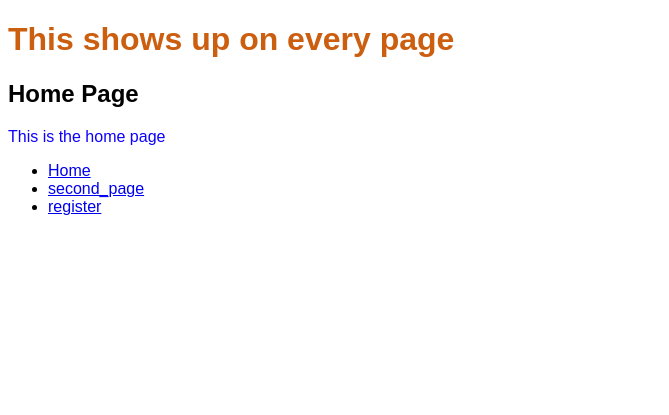
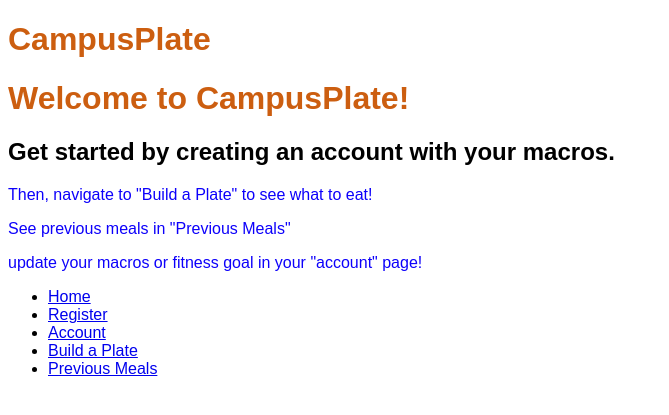
Before and after one commit to ahsanhr/SEO-project2-CampusPlate, a Flask app: page / in a window 1280 px wide. Shown: the top 415 px of the page, without its empty margins (0-669 px from the left). Run offline with Flask 3, Linux system fonts and the light colour scheme.

Commit message:
more layout for the front end, basic structure defined

```diff
--- a/app.py
+++ b/app.py
@@ -32,8 +32,30 @@ db = SQLAlchemy(app)
 @app.route("/")
 @app.route("/home")
 def home():
-    return render_template('home.html', subtitle='Home Page', text='This is the home page')
+    return render_template('home.html')
 
+@app.route("/account")
+def about():
+    return render_template('account.html')
+
+@app.route("/register", methods=['GET', 'POST'])
+def register():
+    form = RegistrationForm()
+    if form.validate_on_submit():
+        user = User(username=form.username.data, email=form.email.data, password=form.password.data)
+        db.session.add(user)
+        db.session.commit()
+        flash(f'Account created for {form.username.data}!', 'success')
+        return redirect(url_for('account'))
+    return render_template('register.html', title='Register', form=form)
+
+@app.route("/build_a_plate")
+def build_a_plate():
+    return render_template('build_a_plate.html')
+
+@app.route("/previous_meals")
+def previous_meals():
+    return render_template('previous_meals.html')
 
 
 with app.app_context():
--- /dev/null
+++ b/templates/account.html
@@ -0,0 +1,4 @@
+{% extends "layout.html" %}
+{% block content %}
+    <h1>this is the account screen</h1>
+{% endblock content %}
--- /dev/null
+++ b/templates/build_a_plate.html
@@ -0,0 +1,4 @@
+{% extends "layout.html" %}
+{% block content %}
+    <h1>this is the build a plate screen</h1>
+{% endblock content %}
--- a/templates/home.html
+++ b/templates/home.html
@@ -1,5 +1,8 @@
 {% extends "layout.html" %}
 {% block content %}
-    <h2>{{ subtitle }}</h2>
-    <p>{{ text }}</p>
+    <h1>Welcome to CampusPlate!</h1>
+    <h2>Get started by creating an account with your macros.</h2>
+    <p>Then, navigate to "Build a Plate" to see what to eat!</p>
+    <p>See previous meals in "Previous Meals"</p>
+    <p>update your macros or fitness goal in your "account" page!</p>
 {% endblock content %}
--- a/templates/layout.html
+++ b/templates/layout.html
@@ -3,7 +3,7 @@
 <head>
     <meta charset="utf-8">
     <meta name="viewport" content="width=device-width, initial-scale=1">
-    <title>Hellooo Title</title>
+    <title>CampusPlate</title>
     <!-- <link rel="stylesheet" href="static/style.css" type="text/css"> -->
     <style>
         body {
@@ -23,7 +23,7 @@
     <link href="https://cdn.jsdelivr.net/npm/bootstrap@5.0.2/dist/css/bootstrap.min.css" rel="stylesheet" integrity="sha384-EVSTQN3/azprG1Anm3QDgpJLIm9Nao0Yz1ztcQTwFspd3yD65VohhpuuCOmLASjC" crossorigin="anonymous"> -->
 </head>
 <body>
-    <h1>This shows up on every page</h1>
+    <h1>CampusPlate</h1>
     {% with messages = get_flashed_messages(with_categories=true) %}
         {% if messages %}
             {% for category, message in messages %}
@@ -39,9 +39,11 @@
     <ul>
         <!-- so ideally i dont have "proxy/5000/" in the beginning. i wonder how i change that? -->
         <!-- future me: so i just deployed it so i guess i dont have to worry about adding that now.  -->
-        <li><a href="/">Home</a></li>
-        <li><a href="/second_page">second_page</a></li>
-        <li><a href="/register">register</a></li>
+        <li><a href="/proxy/5000/">Home</a></li>
+        <li><a href="/proxy/5000/register">Register</a></li>
+        <li><a href="/proxy/5000/account">Account</a></li>
+        <li><a href="/proxy/5000/build_a_plate">Build a Plate</a></li>
+        <li><a href="/proxy/5000/previous_meals">Previous Meals</a></li>
     </ul>
 </body>
 </html>
--- a/templates/second_page.html
+++ b/templates/previous_meals.html
@@ -1,5 +1,4 @@
 {% extends "layout.html" %}
 {% block content %}
-    <h2>{{ subtitle }}</h2>
-    <p>{{ text }}</p>
+    <h1>this is the previous meals screen</h1>
 {% endblock content %}
```
